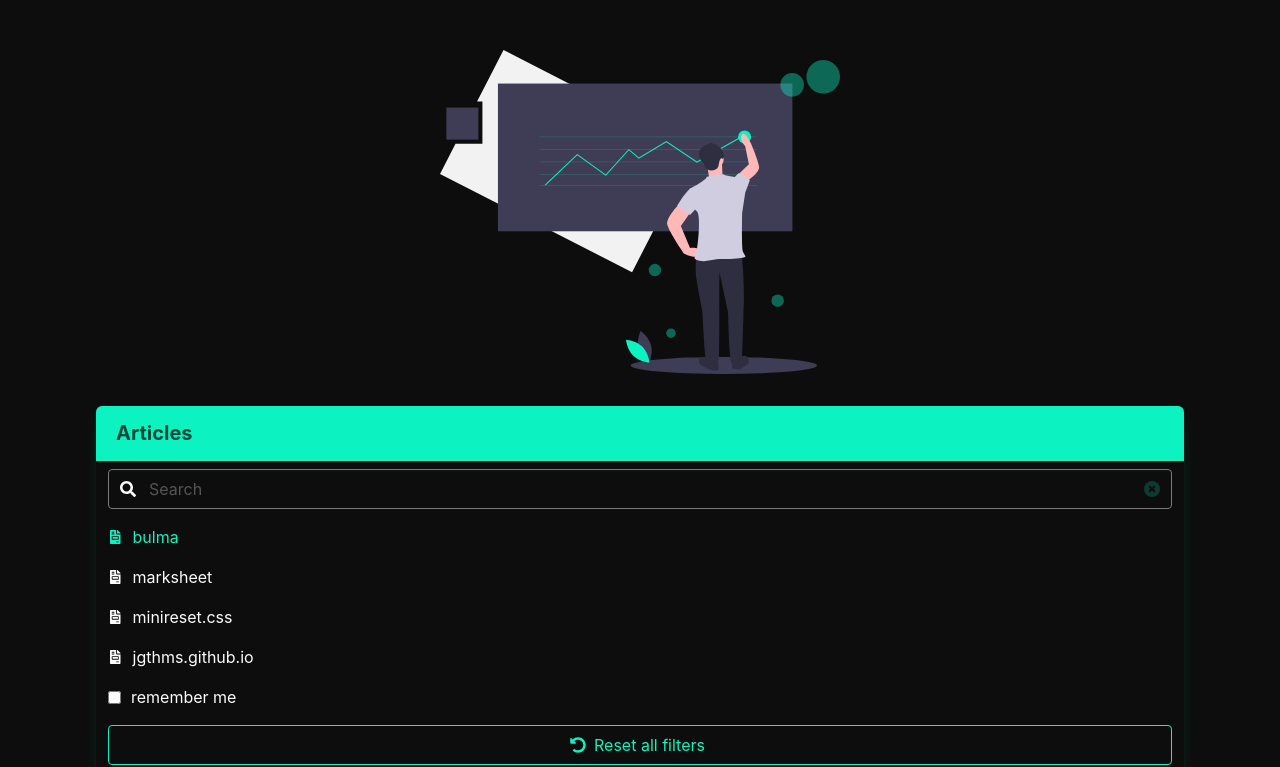
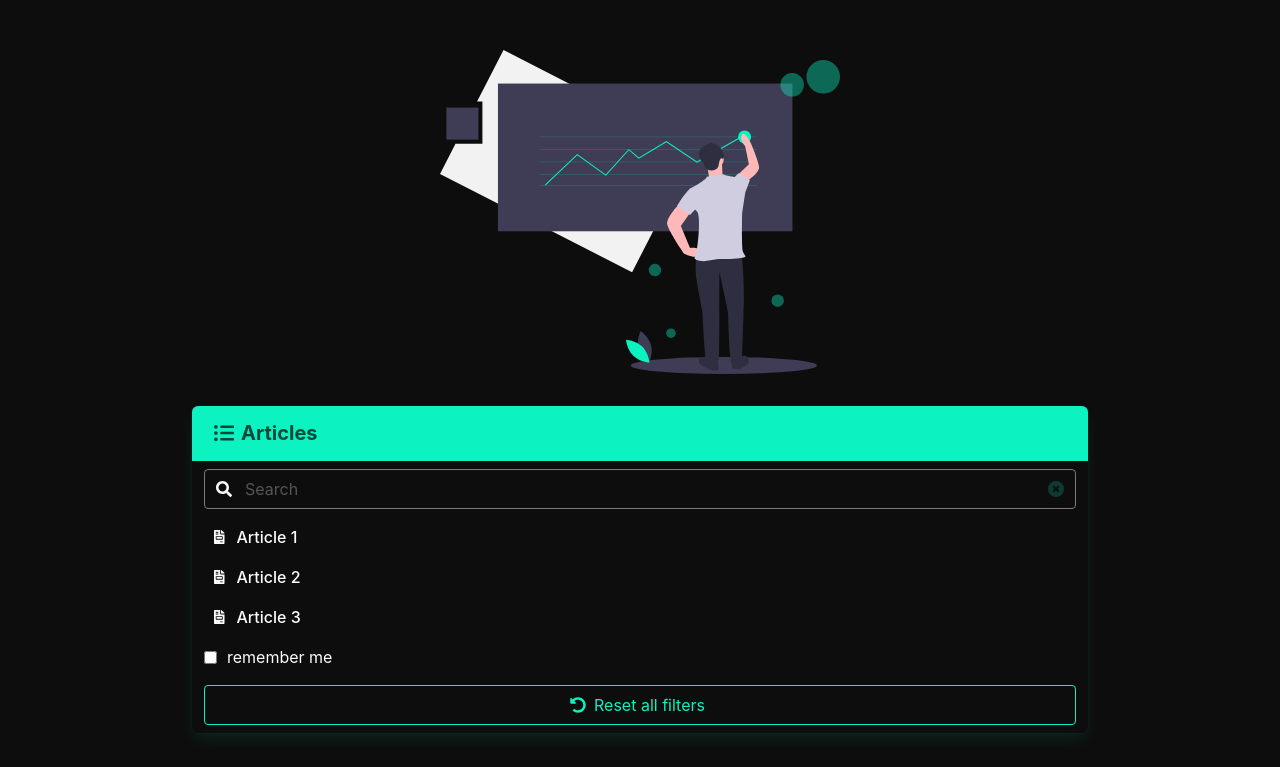
Before and after one commit to API-Guild/greenlight, a Gatsby site: page /explore in a window 1280 px wide. Shown: the part 194-961 px from the top of the page. Built offline with nearby package versions, Linux system fonts and the light colour scheme; Gatsby itself is replaced by a stand-in of ours; some packages are replaced by stand-ins of ours.

```diff
--- a/src/assets/styles/global.scss
+++ b/src/assets/styles/global.scss
@@ -146,6 +146,11 @@ span#burger:focus {
   margin: 2rem 2rem;
 }
 
+.contentIndexArticle {
+  margin: 0rem 0.5rem;
+  word-break: break-all;
+}
+
 img.logo {
   height: 1.5em;
   margin-left: 1.5em;
--- a/src/components/contentIndex/contentIndex.js
+++ b/src/components/contentIndex/contentIndex.js
@@ -1,50 +1,59 @@
 import React from "react"
 import { FontAwesomeIcon } from '@fortawesome/react-fontawesome'
-import { faFileInvoice } from '@fortawesome/free-solid-svg-icons'
-import { faUndoAlt } from '@fortawesome/free-solid-svg-icons'
+import { faFileInvoice, faUndoAlt, faListUl  } from '@fortawesome/free-solid-svg-icons'
 import Search from "../search/search"
 
 
 // Creates an index component listing posts on pages such as Explore
 export default function ContentIndex(props) {
 
+  const makeActive = (event) => {
+    event.target.classList.toggle("is-active")
+  }
+
   return (
-    <div className="container">
+    <div className="container is-max-desktop">
       <nav className="panel is-primary">
+
         <p className="panel-heading">
-          {props.title}
+          <span className="icon-text has-text-weight-bold">
+            <span className="icon">
+              <FontAwesomeIcon icon={faListUl}/>
+            </span>
+            <span>{props.title}</span>
+          </span>
         </p>
+
         <div className="panel-block">
           <Search/>
         </div>
-        <a className="panel-block is-active">
+
+        <a className="panel-block contentIndexArticle has-text-weight-medium" href="/explore" onClick={makeActive}>
           <span className="panel-icon">
             <FontAwesomeIcon icon={faFileInvoice}/>
           </span>
-          bulma
+          Article 1
         </a>
-        <a className="panel-block">
+
+        <a className="panel-block contentIndexArticle has-text-weight-medium" href="/explore" onClick={makeActive}>
           <span className="panel-icon">
             <FontAwesomeIcon icon={faFileInvoice}/>
           </span>
-          marksheet
+          Article 2
         </a>
-        <a className="panel-block">
+
+        <a className="panel-block contentIndexArticle has-text-weight-medium" href="/explore" onClick={makeActive}>
           <span className="panel-icon">
             <FontAwesomeIcon icon={faFileInvoice}/>
           </span>
-          minireset.css
+          Article 3
         </a>
-        <a className="panel-block">
-          <span className="panel-icon">
-            <FontAwesomeIcon icon={faFileInvoice}/>
-          </span>
-          jgthms.github.io
-        </a>
+
         <label className="panel-block">
           <input type="checkbox"/>
           remember me
         </label>
+
         <div className="panel-block">
           <button className="button is-primary is-outlined is-fullwidth">
             <span className="icon">
@@ -53,6 +62,7 @@ export default function ContentIndex(props) {
             <span>Reset all filters</span>
           </button>
         </div>
+
       </nav>
     </div>
   )
```
